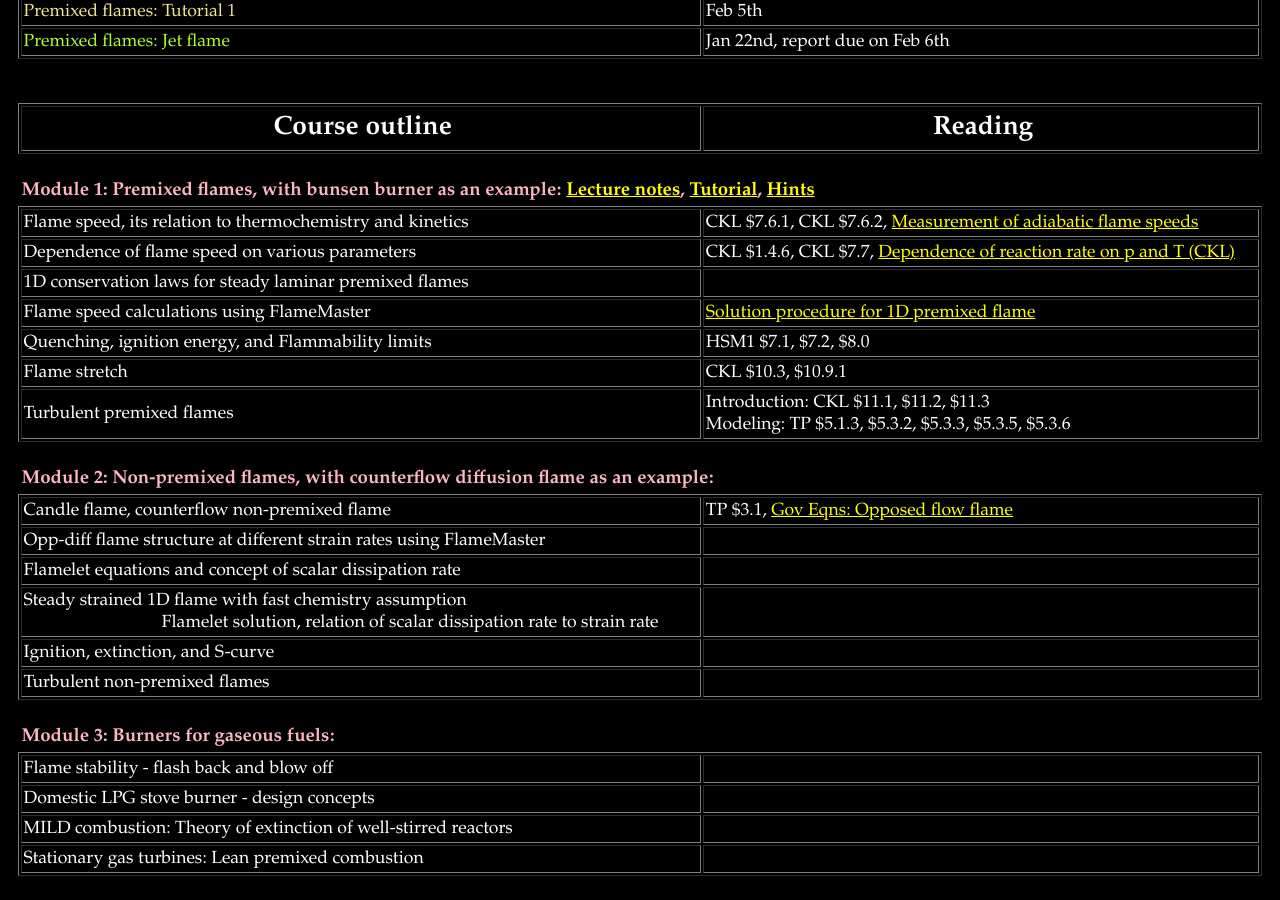
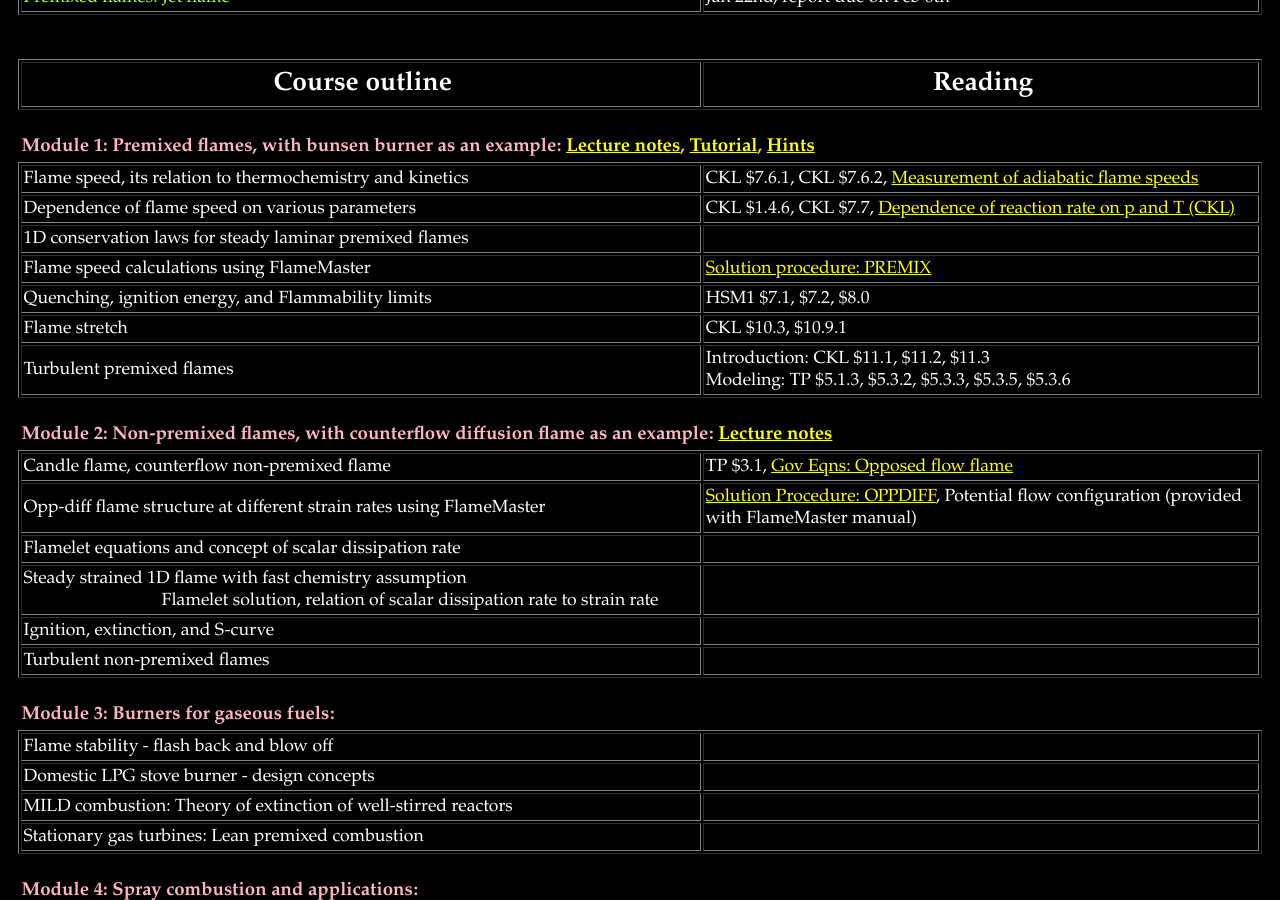
Before and after one commit to krithikasivaram/krithikasivaram.github.io, a Jekyll site: the page teaching/ME6166_Jan_May_2020.html, which Jekyll copies as it is, in a window 1280 px wide and 900 px high, scrolled down 1145 px. Built offline with Jekyll 4.4.1, drawn with Linux system fonts in a browser that asks for light colours; some of the changed text lies outside the part shown.

Commit message:
me6166 2020

```diff
--- a/teaching/ME6166_Jan_May_2020.html
+++ b/teaching/ME6166_Jan_May_2020.html
@@ -108,13 +108,14 @@ p
 Updates/Announcements:</font></h3>
 <i> Passcode to access the course materials (if required) is this-course-number_this-year (Ex: ME5107_2019)</i>
 	<ul>
-	<li> 12/2: Lecture notes for Week 3 added
-	<li> 7/2: Solution hints added for tutorial 1
-	<li> 6/2: Reading materials added for recent topics
+	<li> 17/2: Lecture notes for Week 4 added
 	</ul>
 	<button class="collapsible"><h4>View older announcements</h4></button>
 	<div class="content">
 	<ul>
+		<li> 12/2: Lecture notes for Week 3 added
+		<li> 7/2: Solution hints added for tutorial 1
+		<li> 6/2: Reading materials added for recent topics
 		<li> 5/2: Tutorial 1 updated, Lecture notes updated
 		<li> 30/1: Tutorial 1 updated, Computational exercise added (see within tutorial/demos/exercises)
 		<li> 24/1: Lecture notes for Week 2, Tutorial 1 (covering until materials dealt with in class), reading material on premixed flames added
@@ -305,7 +306,7 @@ Path-to-FlameMaster/Run/FlameMan/Diff/Steady/CH4/ </li>	-->
 	<td> <!-- General derivation: CKL $5.1/TP $2.3, <br> Low Mach number assumption: CKL $5.2.4.3--> </td></tr>
 
 	<tr> <td> Flame speed calculations using FlameMaster </td>
-	<td> <a href="https://www.researchgate.net/profile/Ellen_Meeks/publication/260388319_PREMIX_a_fortran_program_for_modeling_steady_laminar_one-dimensional_premixed_flames/links/53fe0de20cf23bb019bd249d/PREMIX-a-fortran-program-for-modeling-steady-laminar-one-dimensional-premixed-flames.pdf" target="_blank">Solution procedure for 1D premixed flame</a> </td></tr>
+	<td> <a href="https://www.researchgate.net/profile/Ellen_Meeks/publication/260388319_PREMIX_a_fortran_program_for_modeling_steady_laminar_one-dimensional_premixed_flames/links/53fe0de20cf23bb019bd249d/PREMIX-a-fortran-program-for-modeling-steady-laminar-one-dimensional-premixed-flames.pdf" target="_blank">Solution procedure: PREMIX</a> </td></tr>
 
 	<tr> <td> Quenching, ignition energy, and Flammability limits  </td>
 	<td> HSM1 $7.1, $7.2, $8.0 </td></tr>
@@ -322,7 +323,7 @@ Path-to-FlameMaster/Run/FlameMan/Diff/Steady/CH4/ </li>	-->
 	 </td></tr>
 </table><br>
 
-<h3>Module 2: Non-premixed flames, with counterflow diffusion flame as an example: <!--<a href="https://owncloud.iitm.ac.in/index.php/s/uDStSgYMsRWRGzo" target="_blank">Tutorial</a> --> </h3>
+<h3>Module 2: Non-premixed flames, with counterflow diffusion flame as an example: <a href="https://owncloud.iitm.ac.in/index.php/s/qBYKDyah6WaAydh" target="_blank">Lecture notes</a> <!--<a href="https://owncloud.iitm.ac.in/index.php/s/uDStSgYMsRWRGzo" target="_blank">Tutorial</a> --> </h3>
 <table border="1" cellspacing="2" cellpadding="2" width="100%">
 	<col width = "55%">
 	<col width = "45%">
@@ -331,7 +332,7 @@ Path-to-FlameMaster/Run/FlameMan/Diff/Steady/CH4/ </li>	-->
 	<td> TP $3.1, <a href="https://www.sciencedirect.com/science/article/pii/S0082078489801584" target="_blank">Gov Eqns: Opposed flow flame</a> </td> </tr>
 
 	<tr> <td> Opp-diff flame structure at different strain rates using FlameMaster </td>
-	<td> <!-- Solution Procedure: <a href="https://www.osti.gov/servlets/purl/568983" target="_blank">OPPDIFF</a>, Potential flow configuration (provided with  FlameMaster manual) --> </td></tr>
+	<td> <a href="https://www.osti.gov/servlets/purl/568983" target="_blank">Solution Procedure: OPPDIFF</a>, Potential flow configuration (provided with FlameMaster manual) </td></tr>
 
 	<tr> <td> Flamelet equations and concept of scalar dissipation rate  </td>
 	<td> <!-- TP $3.2, NP $9.1 --> </td></tr>
```
